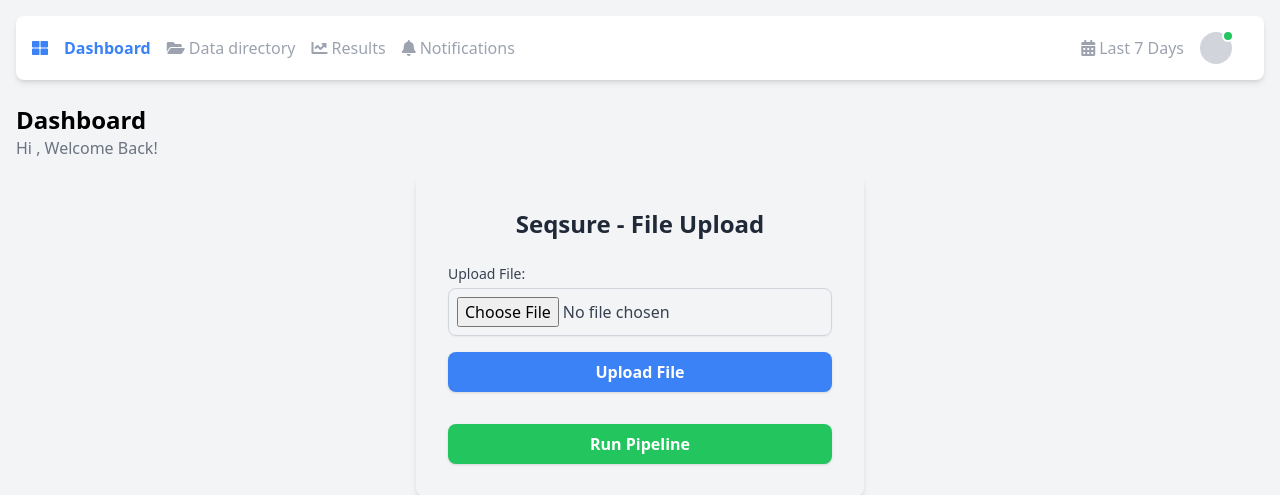
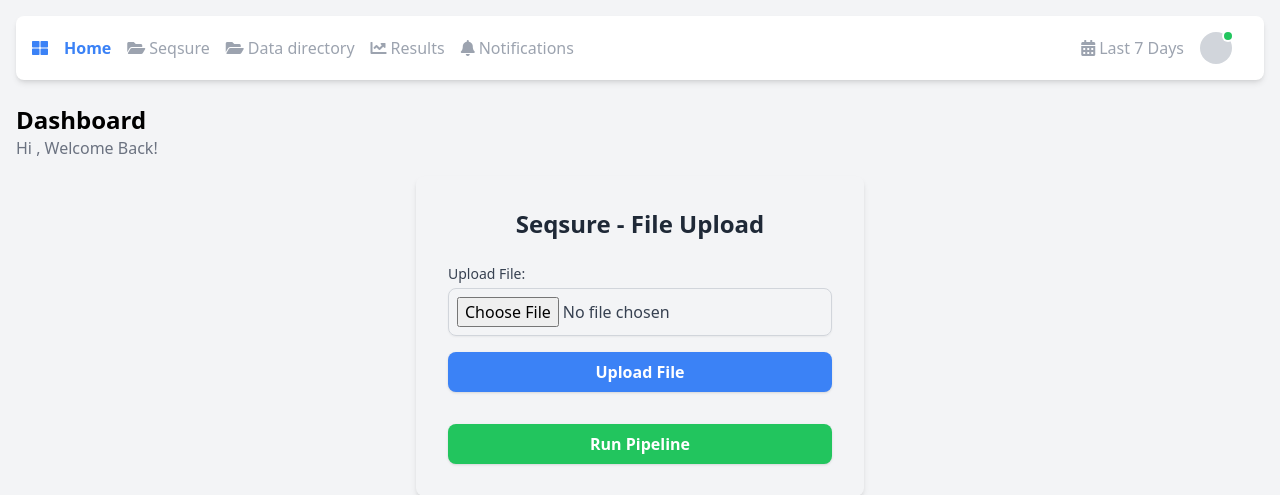
Before and after one commit to MalcolmorianVII/ReadX, a Flask app: page /seqsure in a window 1280 px wide. Shown: the top 495 px of the page. Run offline with Flask 3, Linux system fonts and the light colour scheme; some libraries are stand-ins or nearby versions.

Commit message:
refactored base templates  i.e dynamic url resolution & block def

```diff
--- a/seqsure/app/templates/base.html
+++ b/seqsure/app/templates/base.html
@@ -1,25 +1,30 @@
 <html lang="en">
-{% block head %}
 <head>
+    {% block head %}
     <meta charset="utf-8"/>
     <meta name="viewport" content="width=device-width, initial-scale=1.0"/>
     <title>{{ title }}</title>
     <script src="https://cdn.tailwindcss.com"></script>
     <link rel="stylesheet" href="https://cdnjs.cloudflare.com/ajax/libs/font-awesome/5.15.3/css/all.min.css"/>
+    {% endblock %}
 </head>
-{% endblock %}
 
-{% block body %}
 <body class="bg-gray-100">
+    {% block body %}
     <div class="container mx-auto p-4">
         <!-- Navigation -->
-         {% block navigation %}
+
         <nav class="flex items-center justify-between bg-white p-4 rounded-lg shadow-md">
+            {% block navigation %}
             <div class="flex items-center space-x-4">
                 <div class="text-blue-500">
                     <i class="fas fa-th-large"></i>
                 </div>
-                <a href="#" class="text-blue-500 font-semibold">Dashboard</a>
+                <a href="{{ url_for('home') }}" class="text-blue-500 font-semibold">Home</a>
+                <a href="{{ url_for('seqsure') }}" class="text-gray-400 flex items-center space-x-1">
+                    <i class="fas fa-folder-open"></i>
+                    <span>Seqsure</span>
+                </a>
                 <a href="#" class="text-gray-400 flex items-center space-x-1">
                     <i class="fas fa-folder-open"></i>
                     <span>Data directory</span>
@@ -44,17 +49,17 @@
                 </div>
                 <span class="text-gray-400">{{ user }}</span>
             </div>
+        {% endblock %}
         </nav>
-        {% endblock %}
+
         <!-- Welcome Section -->
-         {% block welcome %}
         <div class="mt-6">
+            {% block welcome %}
             <h1 class="text-2xl font-bold">Dashboard</h1>
             <p class="text-gray-500">Hi {{ user }}, Welcome Back!</p>
+            {% endblock %}
         </div>
-        {% endblock %}
-
     </div>
+    {% endblock %}
 </body>
-{% endblock %}
 </html>
```
